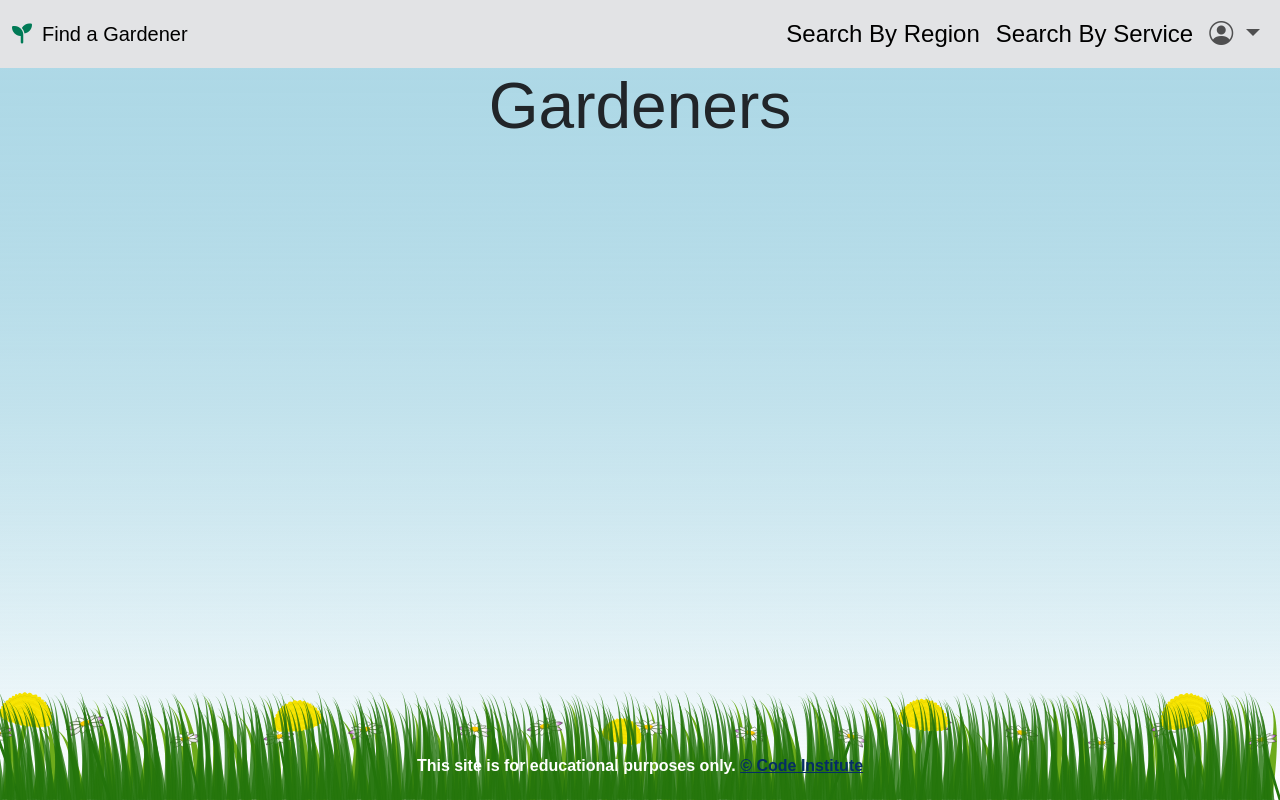
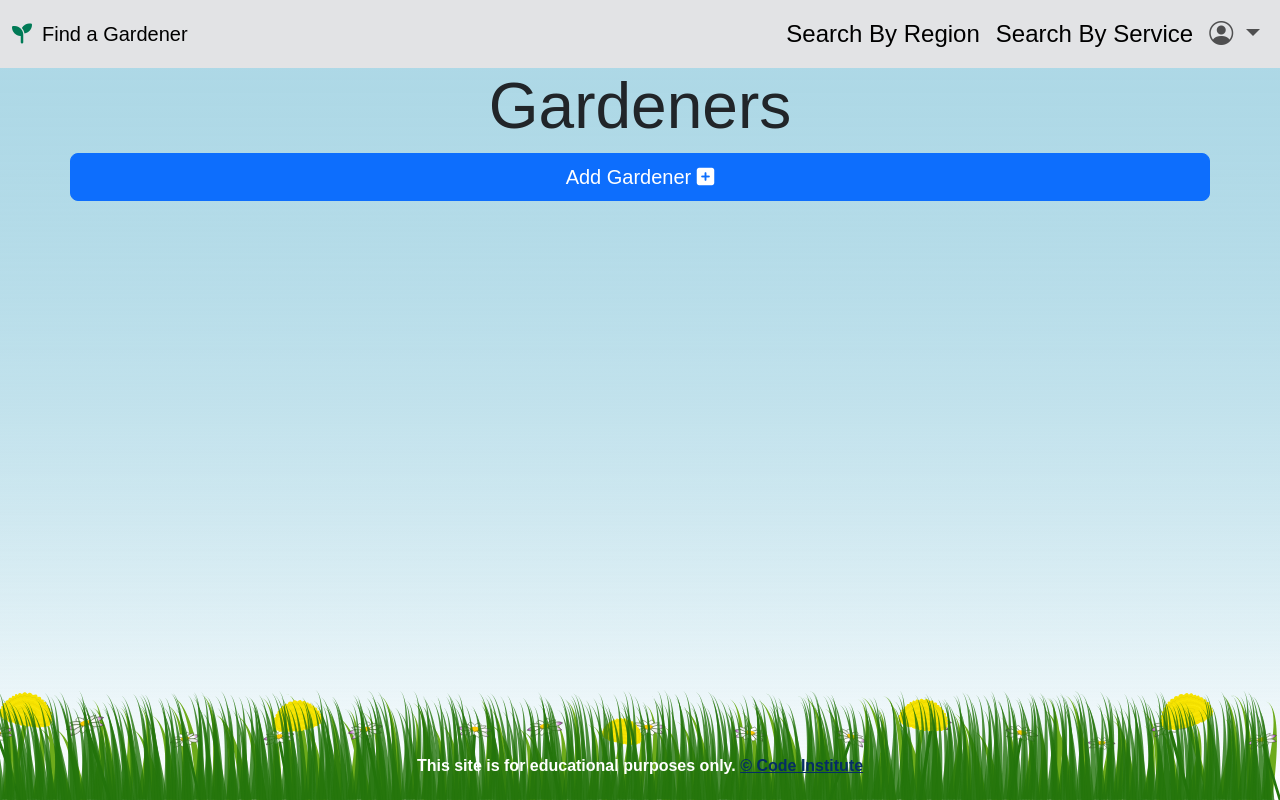
Before and after one commit to paddyw11/find-a-gardener, a Flask app: page / in a window 1280 px wide. Run offline with Flask 3, Linux system fonts and the light colour scheme; some libraries are stand-ins or nearby versions.

Commit message:
feat: added gardeners title page

```diff
--- a/findagardener/templates/gardeners.html
+++ b/findagardener/templates/gardeners.html
@@ -3,4 +3,12 @@
 
 <h3 class="display-3 primary text-center">Gardeners</h3>
 
+
+<div class="row justify-content-md-3">
+    <div class="col-md-3 text-center"></div>
+    <a href="{{ url_for ('add_gardener') }}" class="btn btn-primary btn-lg">
+        Add Gardener <i class="fas fa-square-plus"></i>
+    </a>
+</div>
+
 {% endblock %}
```
